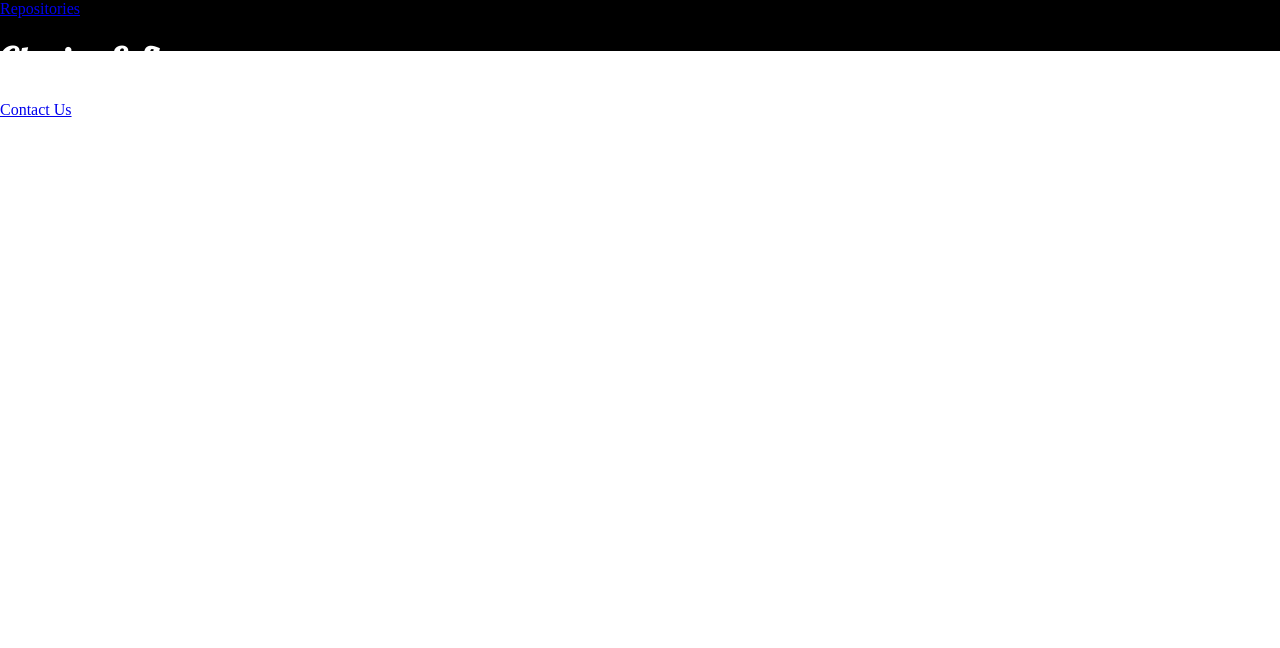
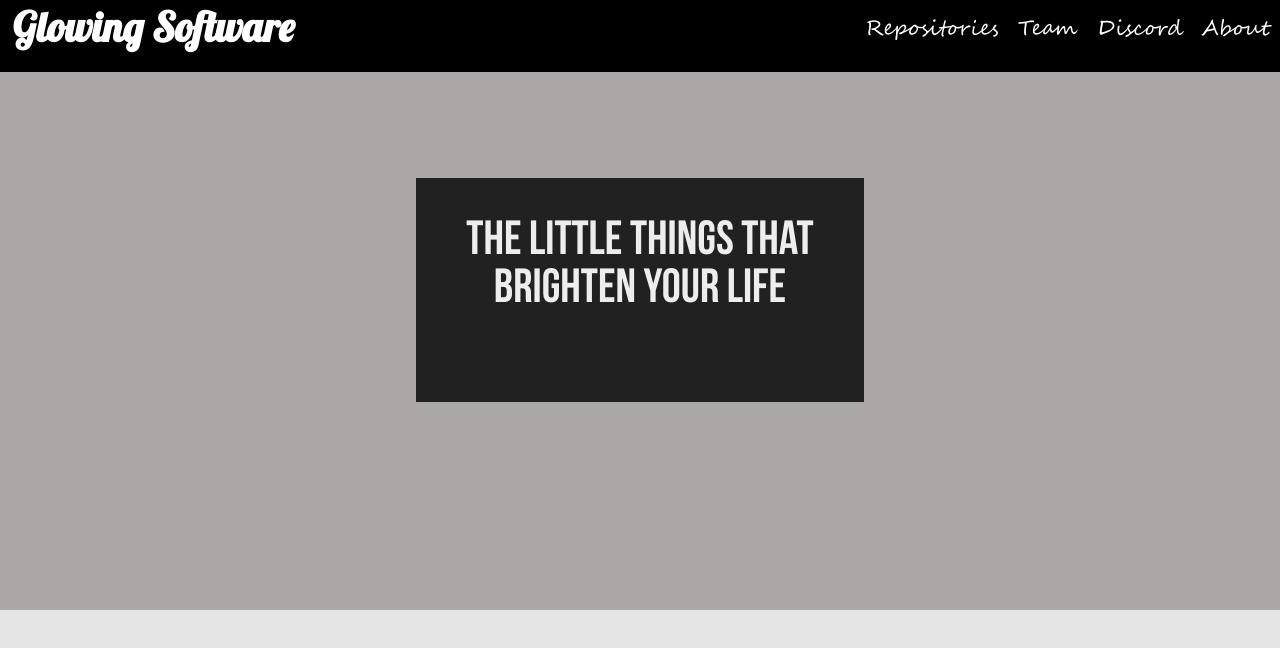
Before and after one commit to GlowingSoftware/glowingsoftware.github.io, a plain HTML site: page index.html in a window 1280 px wide. Drawn offline with Linux system fonts and the light colour scheme.

Commit message:
Major Update
Can't bother to list whats changed

```diff
--- a/css/contentRules.css
+++ b/css/contentRules.css
@@ -1,8 +1,17 @@
 body {
-  margin: 0 0 0 0;
-  padding: 0 0 0 0;
+	margin: 0 0 0 0;
+	padding: 0 0 0 0;
+	background: #E5E5E5;
 }
 @font-face {
   font-family: headerFont1;
   src: url(../resources/fonts/lobsterRegular.ttf);
 }
+@font-face {
+	font-family: segoeScript;
+	src: url(../resources/fonts/segoeScript.ttf);
+}
+@font-face {
+	font-family: bebasBold;
+	src: url(../resources/fonts/bebasBold.otf)
+}
--- a/css/header.css
+++ b/css/header.css
@@ -1,9 +1,26 @@
 #header {
-  width: 100%;
-  height: 4vw;
-  background: black;
+	width: 100%;
+	height: 9%;
+	background: black;
+	position: fixed;
 }
 h1 {
-  font-family: headerFont1;
-  color: white;
+	font-family: headerFont1;
+	color: white;
+	margin: 0 0 0 0;
+	padding-left: 1%;
+	padding-top: 0.1%;
+	position: absolute;
+	font-size: 2.55em;
 }
+a {
+	float: right;
+	display: inline-block;
+	text-decoration: none;
+	color: white;
+	font-family: segoeScript;
+	font-size: 1.30em;
+	padding-top: 0.9%;
+	padding-left: 0.75%;
+	padding-right: 0.75%;
+}
--- /dev/null
+++ b/css/primaryPage.css
@@ -0,0 +1,25 @@
+#mainFeature {
+	width: 100%;
+	height: 70%;
+	background: #ACA6A6;
+	margin-top: 3.9%;
+	position: absolute;
+	z-index: -1;
+}
+#mainFeature .textBox {
+	background: #000000;
+	margin-top: 10%;
+	margin-left: 32.5%;
+	width: 35%;
+	position: absolute;
+	height: 40%;
+	z-index: +1;
+	opacity: 0.8
+}
+#mainFeature .textBox p {
+	color: white;
+	margin-top: 9%;
+	font-family: bebasBold;
+	font-size: 3em;
+	text-align: center;
+}
--- a/index.html
+++ b/index.html
@@ -4,12 +4,18 @@
   <style>
     @import 'css/header.css';
     @import 'css/contentRules.css';
+	@import 'css/primaryPage.css';
   </style>
 </head>
 <body>
   <div id="header">
-    <a href="https://github.com/GlowingSoftware/">Repositories</a>
-    <h1>Glowing Software</h1>
-    <a href="#">Contact Us</a>
+  <h1>Glowing Software</h1>
+  <a href="https://glowingsoftware.github.io/about">About</a>
+  <a href="#DISCORDINVITE">Discord</a>
+  <a href="https://glowingsoftware.github.io/team">Team</a>
+  <a href="https://github.com/GlowingSoftware">Repositories</a>
+  </div>
+  <div id="mainFeature">
+  	<span class="textBox"><p>The little things that brighten your life</p></span>
   </div>
 </body>
```
Also changed, not shown: resources/fonts/bebasBold.otf (added), resources/fonts/forte.TTF (added), resources/fonts/marqMoon.ttf (added), resources/fonts/segoeScript.ttf (added).
